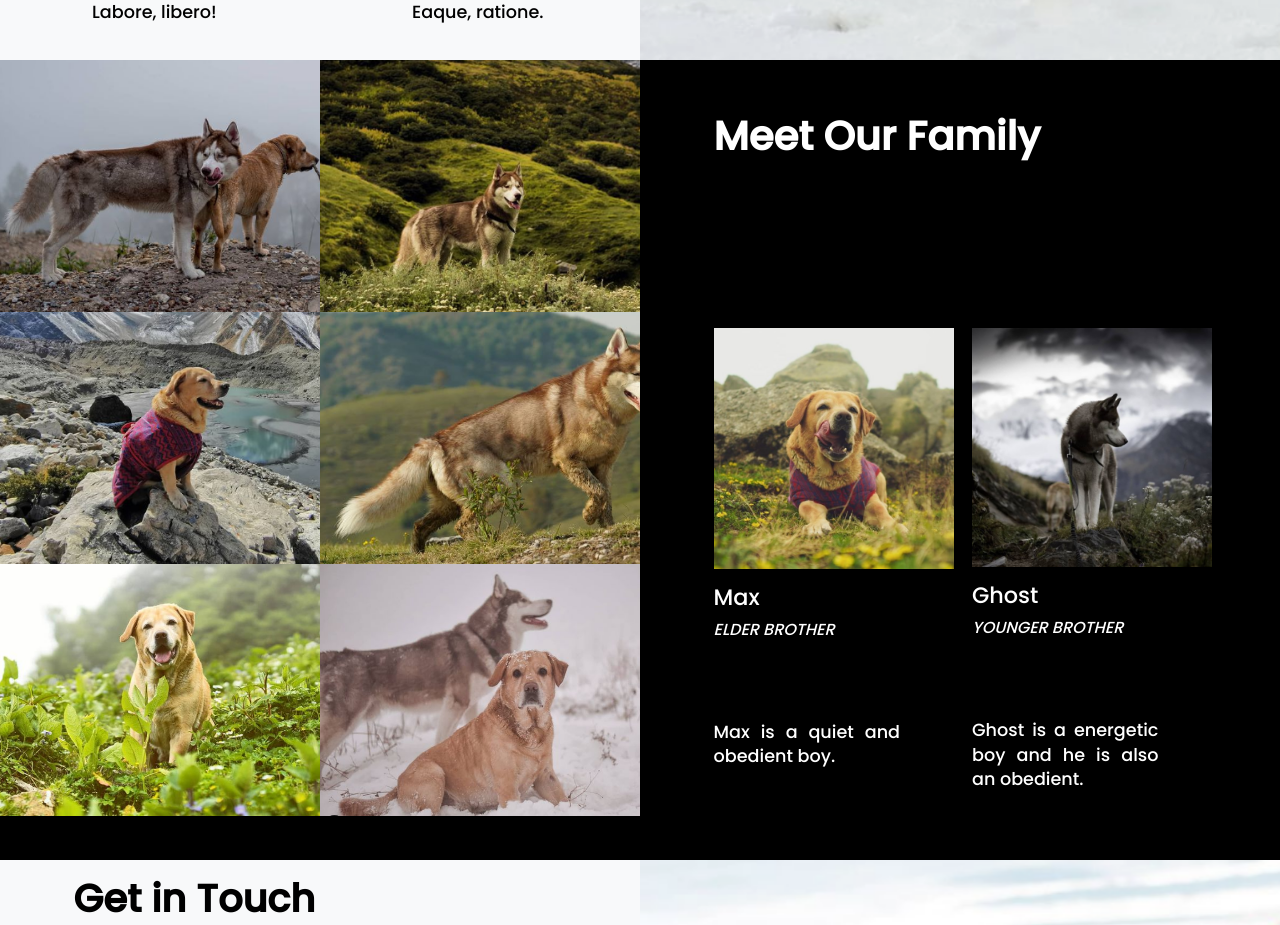
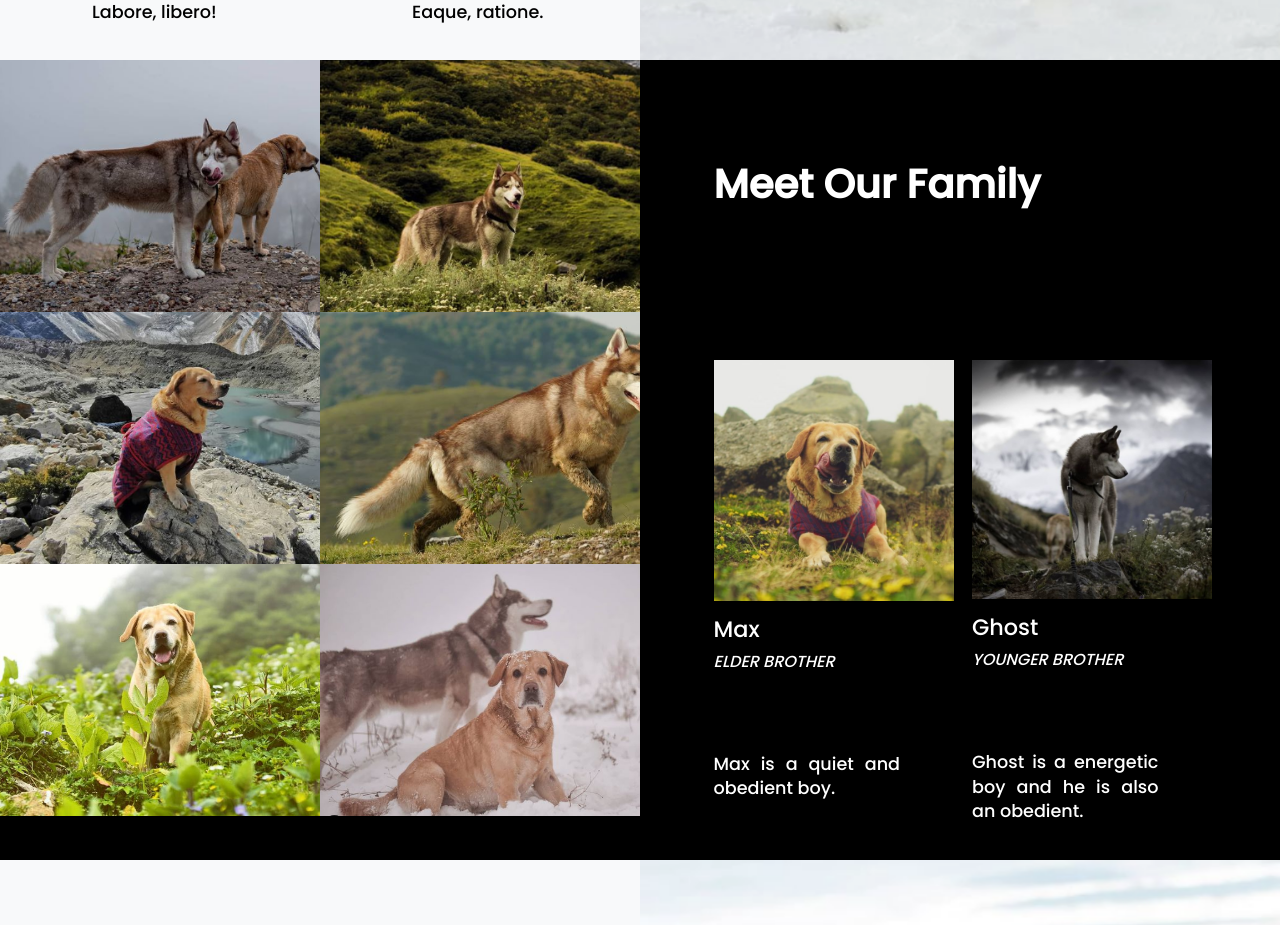
Before and after one commit to arunabhnewar/the-himalayan-husky, a plain HTML site: page index.html in a window 1280 px wide. Shown: the part 2190-3115 px from the top of the page. Drawn offline with nearby package versions, Linux system fonts and the light colour scheme.

Commit message:
some padding changed

```diff
--- a/style.css
+++ b/style.css
@@ -270,12 +270,12 @@ a:hover {
     font-weight: 600;
 }
 .family-section {
-    padding: 0rem 0rem 1rem 0rem;
+    padding: 5rem 0rem 0rem 0rem;
     font-size: 2.5rem;
     font-weight: 600;
 }
 .block-family .family-text {
-    padding: 0rem 0rem 1rem 0rem;
+    padding: 0rem 0rem 0rem 0rem;
     color: #fff;
     font-size: 1.1rem;
     line-height: 1.4;
@@ -311,7 +311,7 @@ a:hover {
     background-attachment: scroll, scroll;
 }
 .contact-section {
-    padding: 1rem 0rem 1rem 0rem;
+    padding: 5rem 0rem 0rem 0rem;
     font-size: 2.4rem;
     color: #000;
     font-weight: 600;
```
